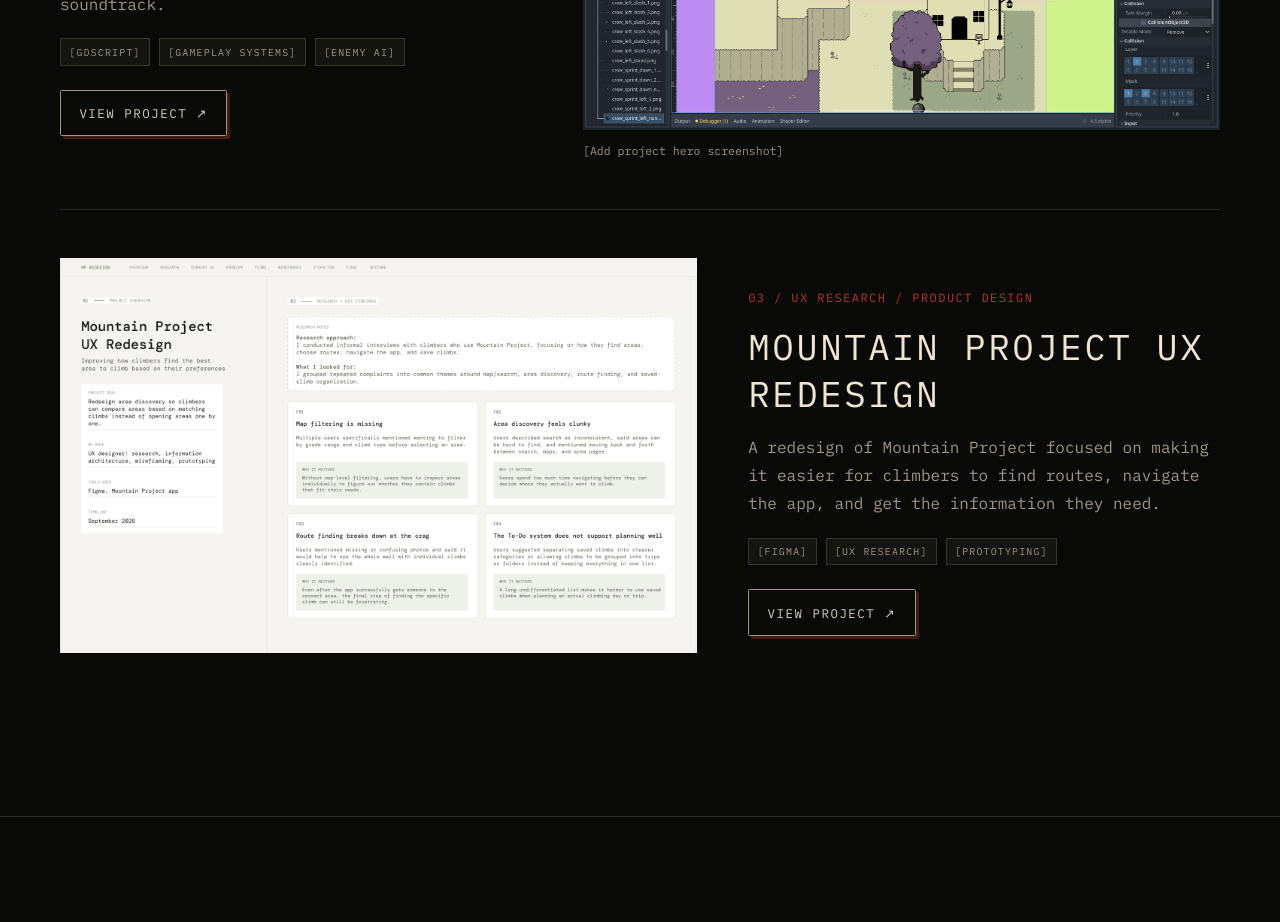
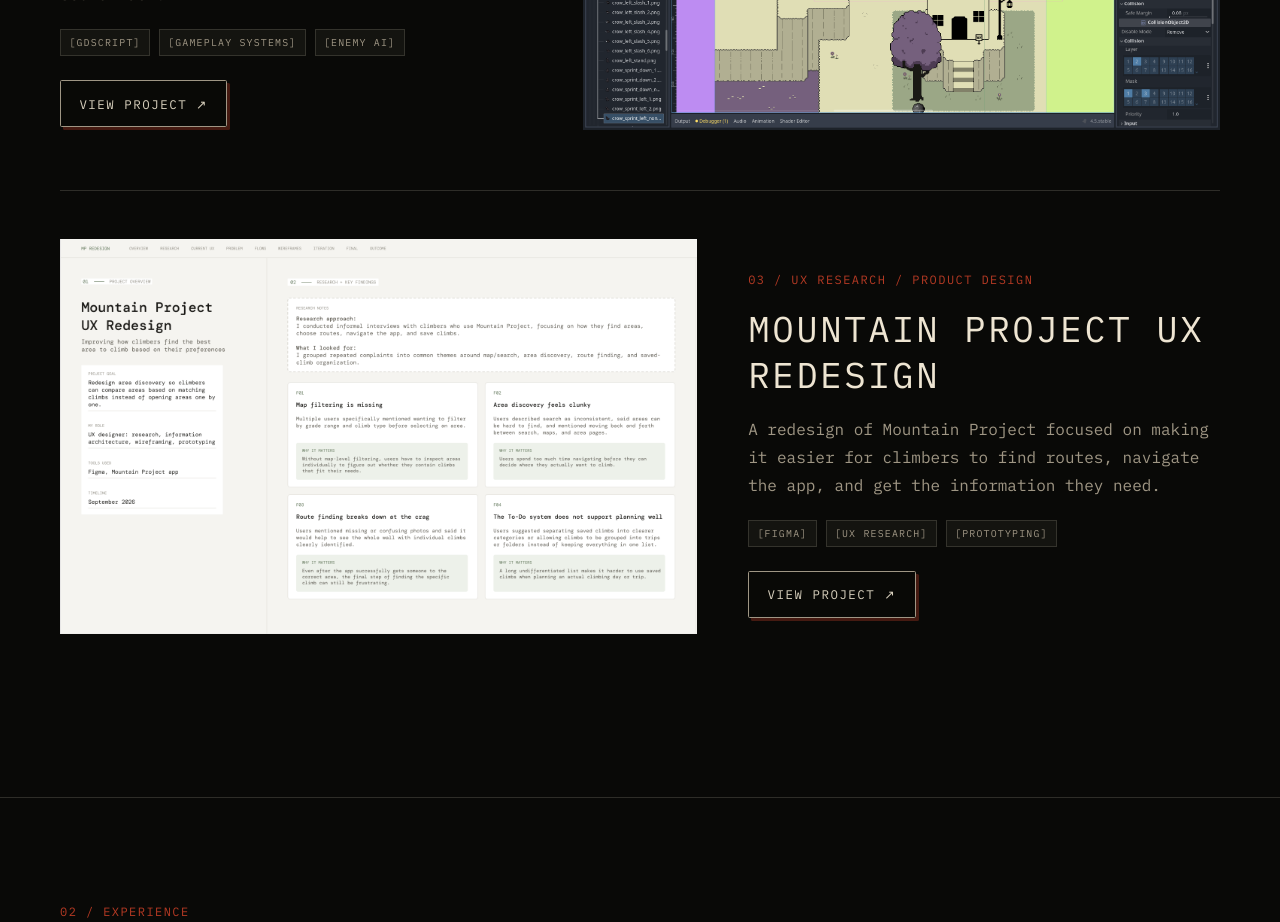
Before and after one commit to cactus1008/portfolio, a React (Vite) app: page / in a window 1280 px wide. Shown: the part 2280-3202 px from the top of the page. Built offline with nearby package versions, Linux system fonts and the light colour scheme.

Commit message:
Removed filler for Game Dev

```diff
--- a/src/data/projects.ts
+++ b/src/data/projects.ts
@@ -109,14 +109,14 @@
     tags: ["[GDScript]", "[Gameplay Systems]", "[Enemy AI]"],
 
     // PROJECT PAGE: basic details.
-    role: "[Add your role]",
-    timeline: "[Add dates / duration]",
+    role: "Game Developer & Designer",
+    timeline: "[04-17 - Present]",
 
     // HOMEPAGE CARD IMAGE: only used in Selected Work.
     hero: {
       src: "/images/Prophecy.png",
       alt: "Game Project project overview",
-      caption: "[Add project hero screenshot]",
+      caption: "",
     },
 
     // PROJECT PAGE TOP IMAGE: choose a separate, wide image here.
```
